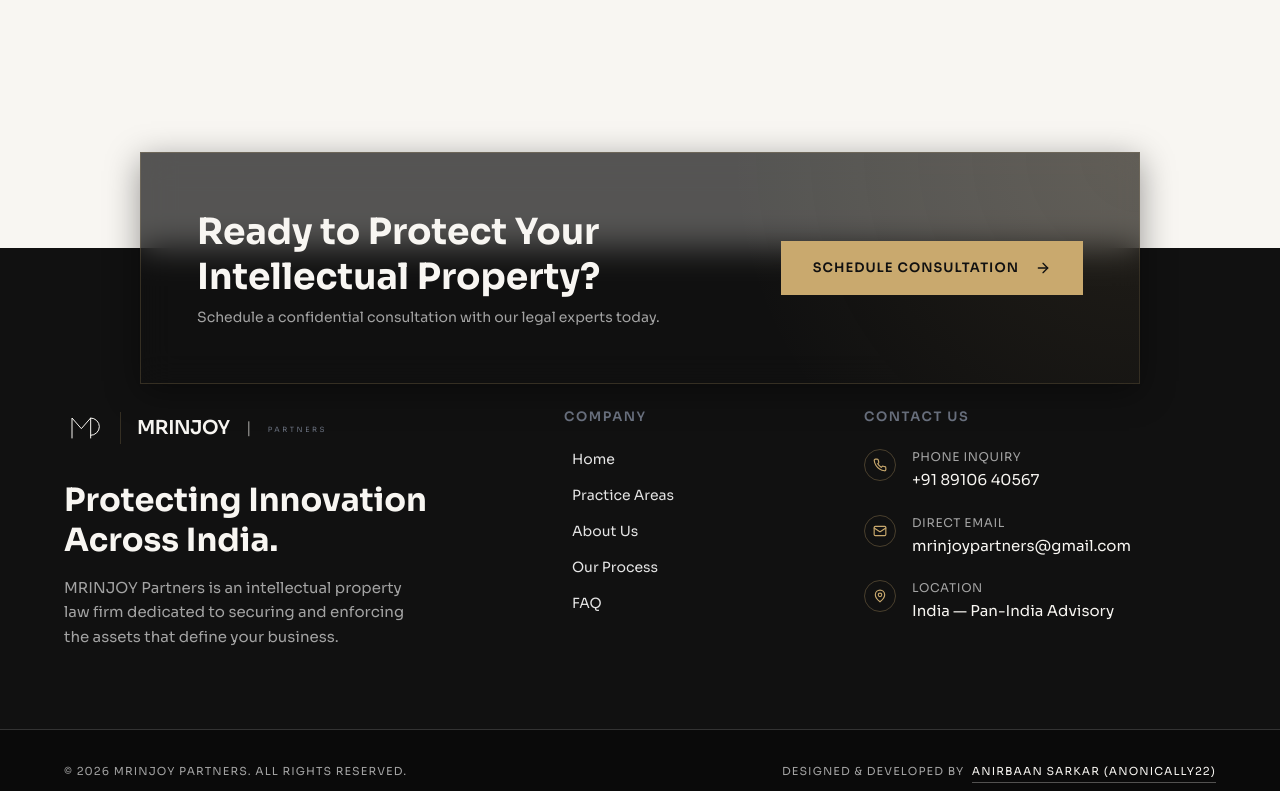
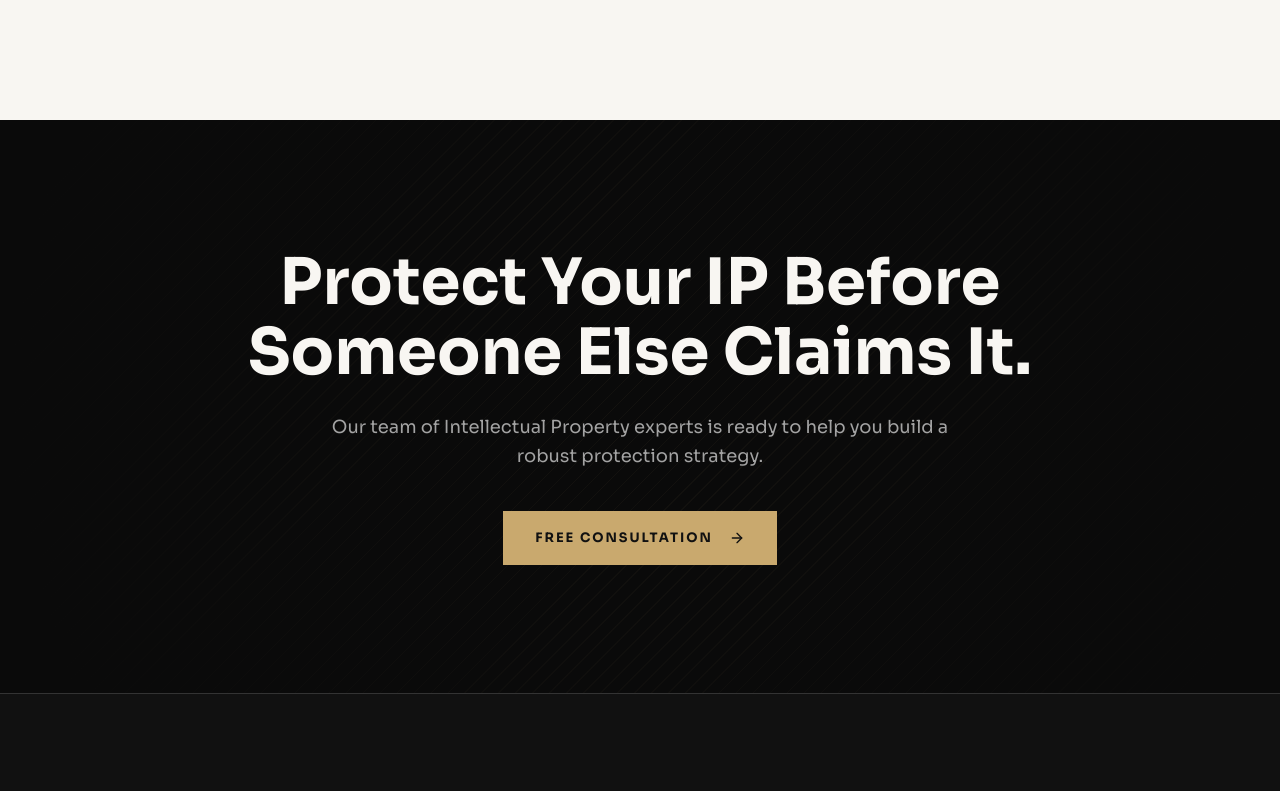
Before and after one commit to anonically22/mrinjoy, a React (Vite) app: page /disclaimer in a window 1280 px wide. Shown: the part 680-1471 px from the top of the page. Built offline with nearby package versions, Linux system fonts and the light colour scheme; the HTML template or start-up script is replaced by a standard one.

Commit message:
Misc changes v1.0

```diff
--- a/src/components/Footer.jsx
+++ b/src/components/Footer.jsx
@@ -4,30 +4,34 @@
 
 const Footer = () => {
   return (
-    <footer className="bg-[#111111] text-[#F8F6F2] relative mt-32">
+    <footer className="bg-[#111111] text-[#F8F6F2] relative mt-0">
 
-      {/* Floating Glass CTA Card */}
-      <div className="absolute left-1/2 -translate-x-1/2 -top-24 w-[90%] max-w-[1000px]">
-        <div className="glass-dark rounded-none p-10 md:p-14 flex flex-col md:flex-row items-center justify-between gap-8 border border-gold/30 relative overflow-hidden">
-          <div className="absolute inset-0 opacity-10 bg-[radial-gradient(circle_at_top_right,_var(--accent),_transparent_40%)] pointer-events-none"></div>
-          <div className="relative z-10 max-w-lg text-center md:text-left">
-            <h3 className="font-display text-[28px] md:text-[36px] font-bold text-[#F8F6F2] leading-tight mb-2">
-              Ready to Protect Your Intellectual Property?
-            </h3>
-            <p className="text-[#A3A3A3] font-body text-sm">
-              Schedule a confidential consultation with our legal experts today.
-            </p>
-          </div>
-          <div className="relative z-10 flex-shrink-0">
-            <Link to="/contact" className="btn-primary !bg-gold !text-[#111111] hover:!bg-[#F8F6F2] hover:!text-[#111111] !border-none !py-4 !px-8">
-              Schedule Consultation <ArrowRight className="ml-2 btn-arrow" size={16} />
-            </Link>
-          </div>
+      {/* Standalone CTA Section */}
+      <div className="relative overflow-hidden bg-[#0A0A0A] border-b border-[#333333]">
+        {/* Diagonal lines pattern */}
+        <div
+          className="absolute inset-0 opacity-[0.05]"
+          style={{
+            backgroundImage: 'repeating-linear-gradient(-45deg, #C9A96E 0, #C9A96E 1px, transparent 1px, transparent 12px)'
+          }}
+        ></div>
+        <div className="absolute inset-0 bg-[radial-gradient(circle_at_center,_transparent_0%,_#0A0A0A_90%)] pointer-events-none"></div>
+
+        <div className="max-w-[900px] mx-auto px-6 py-24 md:py-32 relative z-10 flex flex-col items-center text-center">
+          <h2 className="font-display text-[40px] md:text-[64px] font-bold text-[#F8F6F2] leading-[1.1] mb-6">
+            Protect Your IP Before Someone Else Claims It.
+          </h2>
+          <p className="text-[#A3A3A3] font-body text-[16px] md:text-[18px] mb-10 max-w-2xl leading-relaxed">
+            Our team of Intellectual Property experts is ready to help you build a robust protection strategy.
+          </p>
+          <Link to="/contact" className="btn-primary !bg-gold !text-[#111111] hover:!bg-[#F8F6F2] hover:!text-[#111111] !border-none !py-4 !px-8 uppercase tracking-[0.15em] text-[13px] font-bold">
+            FREE CONSULTATION <ArrowRight className="ml-2 btn-arrow" size={16} />
+          </Link>
         </div>
       </div>
 
       {/* Main Container */}
-      <div className="max-w-[1400px] mx-auto px-6 md:px-10 lg:px-16 pt-40 pb-20">
+      <div className="max-w-[1400px] mx-auto px-6 md:px-10 lg:px-16 pt-24 pb-20">
         <div className="grid grid-cols-1 md:grid-cols-2 lg:grid-cols-12 gap-16 lg:gap-12">
 
           {/* Column 1: Firm Info + Tagline */}
```
